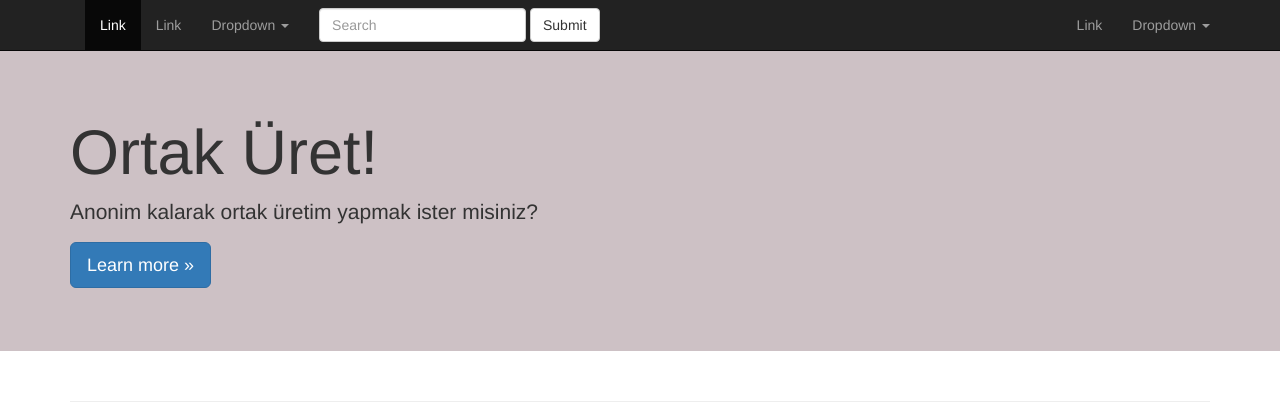
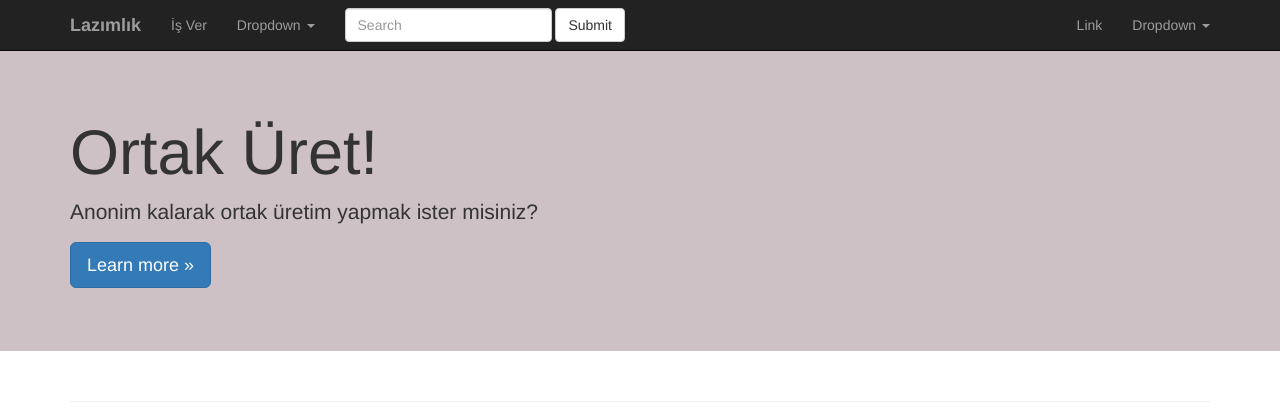
Before and after one commit to COMU/lazimlik, a Django app: page / in a window 1280 px wide. Shown: the top 420 px of the page. Run offline with Django 3.2, Linux system fonts and the light colour scheme; parts of the project's set-up code (start-up, migrations or seed data) failed here and were passed over; some libraries are stand-ins or nearby versions.

Commit message:
navbar düzenlendi

```diff
--- a/lazimlik/static/templates/navbar.html
+++ b/lazimlik/static/templates/navbar.html
@@ -7,13 +7,12 @@
             <span class="icon-bar"></span>
             <span class="icon-bar"></span>
           </button>
-          <a class="navbar-brand" href="#"><b>{% block baslik %}{% endblock %}</b></a>
+          <a class="navbar-brand" href='{% url "anasayfa" %}'><b>Lazımlık</b></a>
 
         </div>
         <div class="collapse navbar-collapse">
         	<ul class="nav navbar-nav">
-        		<li class="active"><a href="#">Link <span class="sr-only">(current)</span></a></li>
-        		<li><a href="#">Link</a></li>
+        		<li><a href='{% url "isverelim" %}'>İş Ver</a></li>
         		<li class="dropdown">
         			<a href="#" class="dropdown-toggle" data-toggle="dropdown" role="button" aria-expanded="false">Dropdown <span class="caret"></span></a>
         			<ul class="dropdown-menu" role="menu">
```
Also changed, not shown: 1 other file.
